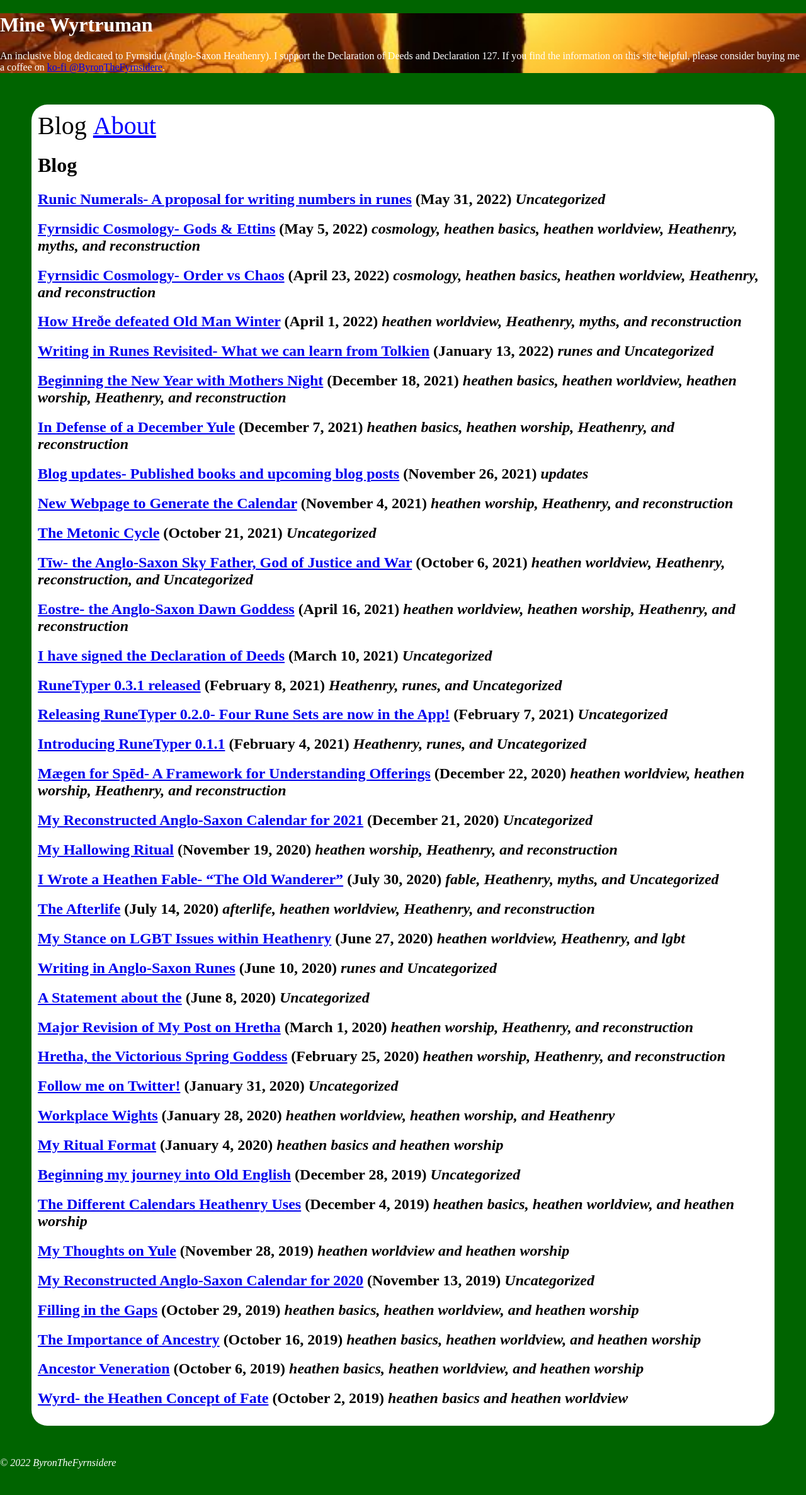
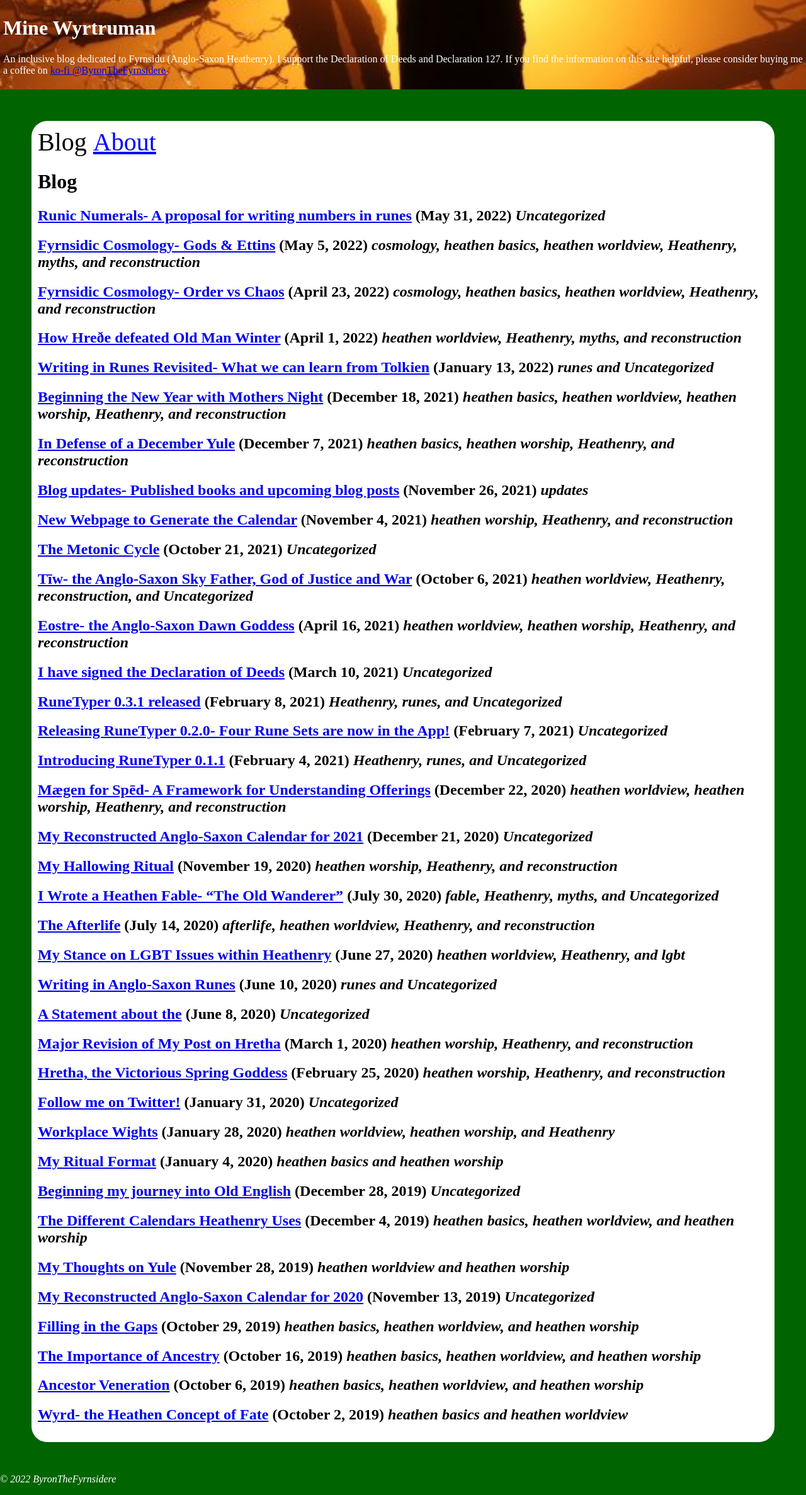
Before and after one commit to byronpendason/byronpendason.github.io, a Jekyll site: the page built from index.md, in a window 1280 px wide. Shown: the whole page at 63% size. Built offline with Jekyll 4.4.1, drawn with Linux system fonts in a browser that asks for light colours; our own code applies the rules of GitHub Pages for plain Markdown files; before the commit the page ends 2348 px from its top, so only the background shows below that.

Commit message:
Update default.html

```diff
--- a/_layouts/default.html
+++ b/_layouts/default.html
@@ -14,6 +14,8 @@
         background-image: url("media/cropped-tree-sunset-2.jpg");
         background-size: cover;
         background-position: center;
+        margin: 0px;
+        padding: 5px;
       }
       #header img {
         float: left;
```
